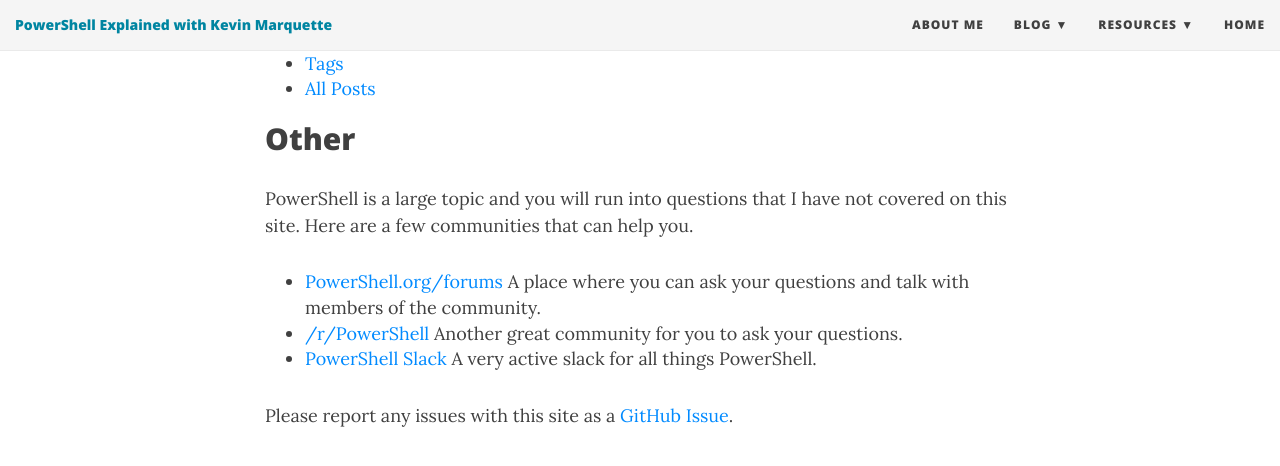
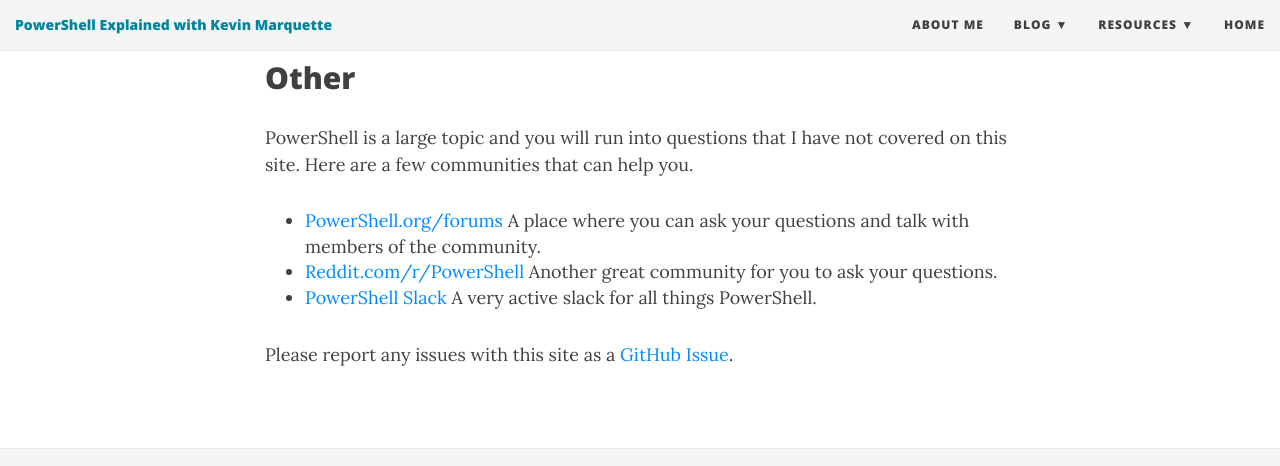
Before and after one commit to KevinMarquette/kevinmarquette.github.io, a Jekyll site: the page built from index.md, in a window 1280 px wide and 900 px high, scrolled down 1648 px, cut to the strip 0-475 px from the top of the window. Shown: the top 466 px of the strip. Built offline with Jekyll 4.4.1, drawn with Linux system fonts in a browser that asks for light colours; nearby versions of some CDN libraries.

Commit message:
quick fixes

```diff
--- a/404.html
+++ b/404.html
@@ -12,5 +12,5 @@
   for.
   <br/>
 
-  <br/> I don't like having broken links to my content. Please open an issue on <a href="https://github.com/KevinMarquette/kevinmarquette.github.io/issues/new">GitHub</a> if this is something that I need to correct.
+  <br/> I don't like having broken links to my content. Please open an issue on <a href="https://github.com/KevinMarquette/kevinmarquette.github.io/issues">GitHub</a> if this is something that I need to correct.
 </div>
--- a/index.md
+++ b/index.md
@@ -11,8 +11,7 @@
 
 Here are the most recent articles that have been posted to the site.
 
-{% include recent-posts.md %}
-* [More](sitemap/?utm_source=blog&utm_medium=blog&utm_content=recent)
+{% include recent-posts.md %}* [More](sitemap/?utm_source=blog&utm_medium=blog&utm_content=recent)
 
 # Language Reference Pages
 
@@ -47,7 +46,7 @@
 PowerShell is a large topic and you will run into questions that I have not covered on this site. Here are a few communities that can help you.
 
 * [PowerShell.org/forums](https://powershell.org/forums/) A place where you can ask your questions and talk with members of the community.
-* [/r/PowerShell](httos://reddit.com/r/powershell) Another great community for you to ask your questions.
+* [Reddit.com/r/PowerShell](https://reddit.com/r/powershell) Another great community for you to ask your questions.
 * [PowerShell Slack](http://slack.poshcode.org) A very active slack for all things PowerShell.
 
-Please report any issues with this site as a [GitHub Issue](https://github.com/KevinMarquette/kevinmarquette.github.io/issues/new).
+Please report any issues with this site as a [GitHub Issue](https://github.com/KevinMarquette/kevinmarquette.github.io/issues).
```
